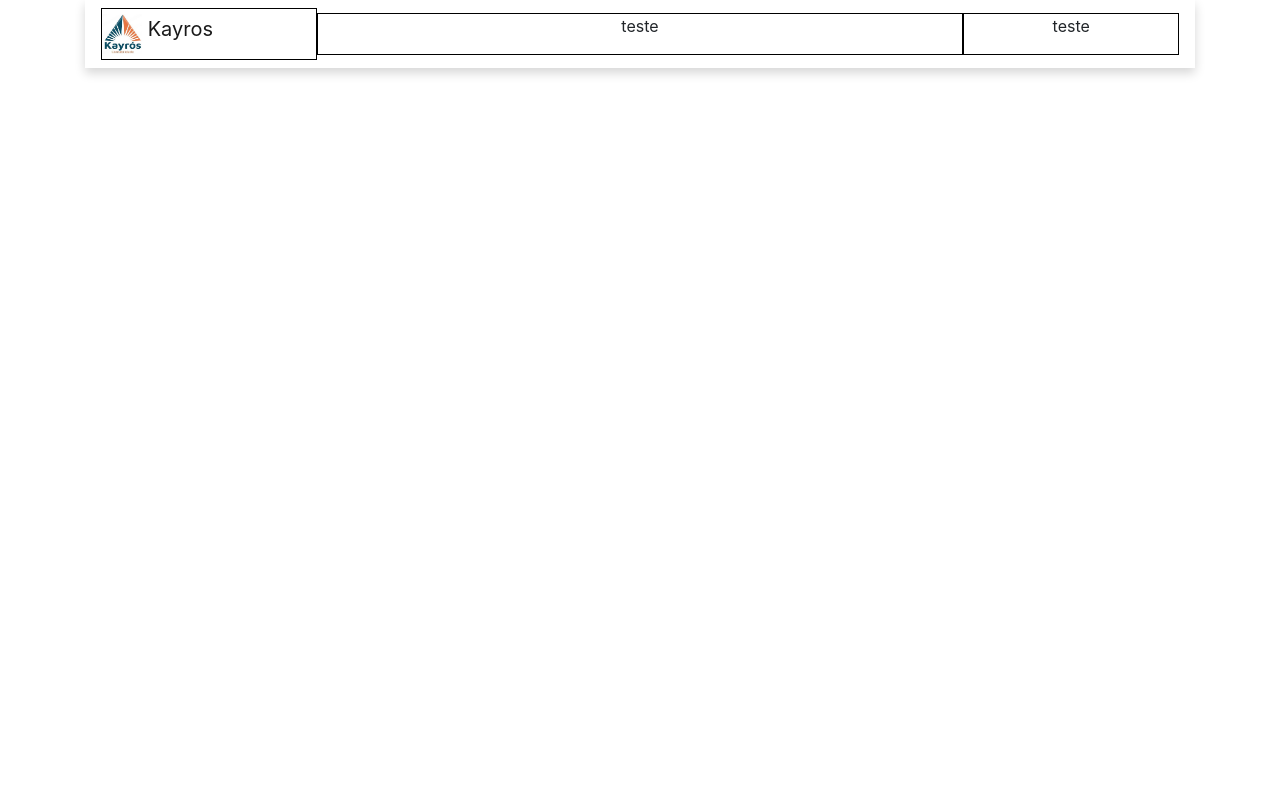
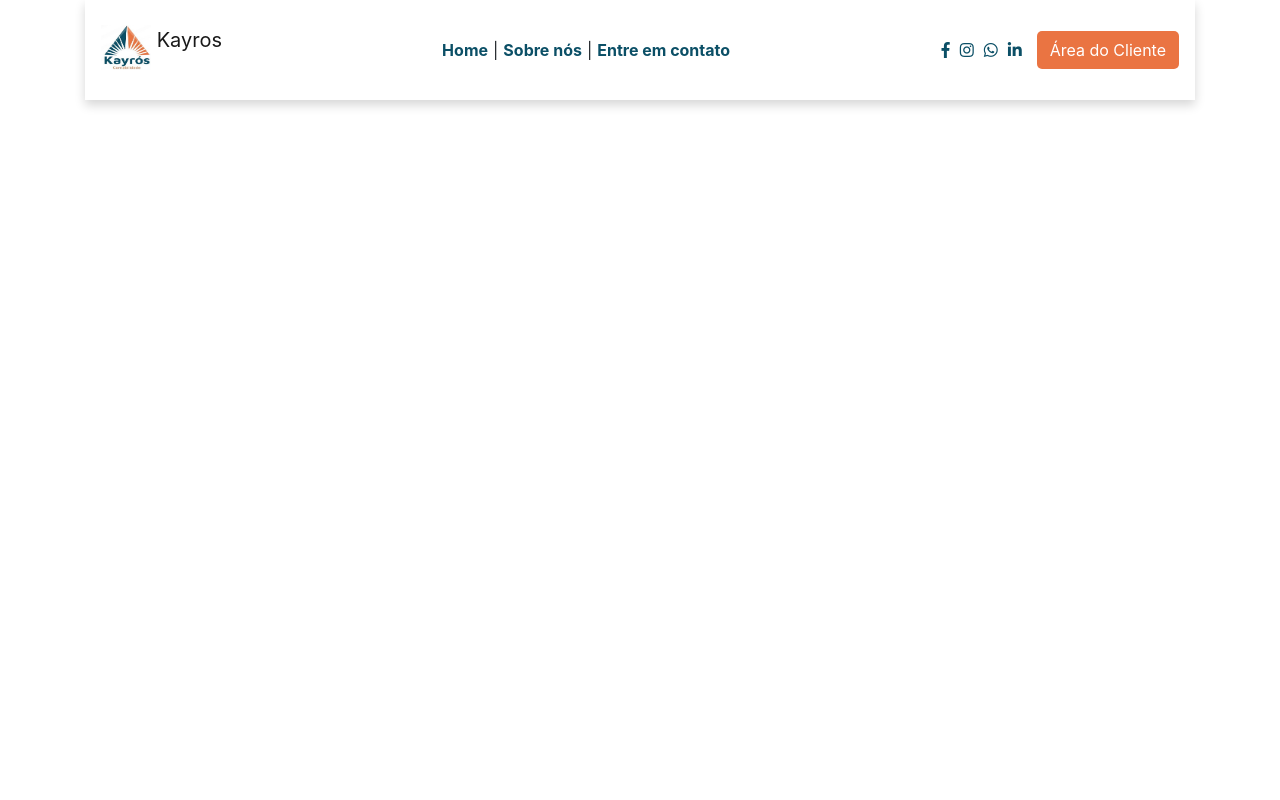
Before and after one commit to rdrtech/kayros, a PHP site: page / in a window 1280 px wide. Run offline with PHP 8.4, Linux system fonts and the light colour scheme; some libraries are stand-ins or nearby versions.

Commit message:
concluída a navbar

```diff
--- a/css/style.css
+++ b/css/style.css
@@ -1,8 +1,12 @@
-body{
+body, html{
     height: 100%;
 }
+ul li{
+    list-style: none;
+}
 nav{
-    height: 100%;
+    height: 100px;
+    box-sizing: border-box;
 }
 .bg{
     background-color:#fff;
@@ -12,21 +16,88 @@ nav{
 .borda-teste{
     border: 1px solid black;
 }
+
 .parte1{
     display: flex;
     width: 20%;
+    align-items: center;
 
 }
+.parte1 a img{
+    align-items: center;
+    padding-bottom: 5px;
+
+}
+
+
 .parte2{
     display: flex;
-    width: 60%;
+    box-sizing: border-box;
+    width: 50%;
     justify-content: center;
     height: 100%;
     align-items: center;
 }
+
+.parte2 ul{
+    display: flex;
+    margin: 0;
+    padding: 0;
+    width: 100%;
+    justify-content: center;
+    align-items: center;
+
+}
+.parte2 ul li{
+    display: flex;
+    margin:0 5px;
+    height: 60px;
+    align-items: center;
+}
+.parte2 ul a{
+    text-decoration: none;
+    color:#0B4F66;
+    font-weight: bold;
+    transition: ease 0.6s;
+    }
+
+.parte2 ul a:hover{
+    background-color:#0B4F66;
+    color: #EA7442;
+    text-decoration: none;
+}
 .parte3{
     display: flex;
-    width: 20%;
-    justify-content: center;
+    width: 30%;
+    justify-content: flex-end;
     align-items: center;
+    height: 100%;
 }
+.parte3 ul a{
+    text-decoration: none;
+    color:#0B4F66;
+    transition: ease 0.6s;
+}
+.parte3 ul a:hover{
+    text-decoration: none;
+    color:#EA7442;
+    transition: ease 0.6s;
+    background-color: #0B4F66;
+    border-radius: 20%;
+
+}
+.parte3 ul{
+    display: flex;
+    margin: 0;
+    padding: 0;
+}
+.parte3 ul li{
+    /* margin: 0 3px; */
+    padding: 5px;
+}
+.btn-cliente{
+    background-color: #EA7442;
+    color: #fff;
+    border-radius: 5px;
+    margin-left: 10px;
+}
--- a/index.html
+++ b/index.html
@@ -7,6 +7,8 @@
     <title>Kayros - Contabilidade</title>
     <link rel="stylesheet" href="https://stackpath.bootstrapcdn.com/bootstrap/4.5.0/css/bootstrap.min.css"
         integrity="sha384-9aIt2nRpC12Uk9gS9baDl411NQApFmC26EwAOH8WgZl5MYYxFfc+NcPb1dKGj7Sk" crossorigin="anonymous">
+    <link rel="stylesheet" href="https://use.fontawesome.com/releases/v5.0.10/css/all.css"
+        integrity="sha384-+d0P83n9kaQMCwj8F4RJB66tzIwOKmrdb46+porD/OvrJ+37WqIM7UoBtwHO6Nlg" crossorigin="anonymous">
     <link rel="stylesheet" href="./css/style.css">
 </head>
 
@@ -14,20 +16,37 @@
     <div class="container">
         <!-- Image and text -->
         <nav class="navbar navbar-light bg ">
-            <div class="parte1 borda-teste">
+            <div class="parte1">
                 <a class="navbar-brand" href="#">
-                  <img src="./img/logo.png" width="40" height="40" class="d-inline-block align-top" alt="Logo Menu" loading="lazy">
-                  Kayros
+                    <img src="./img/logo.png" width="50" height="50" class="d-inline-block align-top" alt="Logo Menu"
+                        loading="lazy">
+                    Kayros
                 </a>
 
             </div>
-            <div class="parte2 borda-teste">
-                <p>teste</p>
+            <div class="parte2">
+                <ul>
+                    <a href="#">
+                        <li>Home</li>
+                    </a>|
+                    <a href="#">
+                        <li>Sobre nós</li>
+                    </a>|
+                    <a href="#">
+                        <li>Entre em contato</li>
+                    </a>
+                </ul>
             </div>
-            <div class="parte3 borda-teste">
-                <p>teste</p>
+            <div class="parte3">
+                <ul>
+                    <a href="#"><li><i class="fab fa-facebook-f"></i></li></a>
+                    <a href="#"><li><i class="fab fa-instagram"></i></li></a>
+                    <a href="#"><li><i class="fab fa-whatsapp"></i></li></a>
+                    <a href="#"><li><i class="fab fa-linkedin-in"></i></li></a>
+                </ul>
+                <button type="button" class="btn btn-cliente">Área do Cliente</button>
             </div>
-          </nav>
+        </nav>
     </div>
 
 
```
